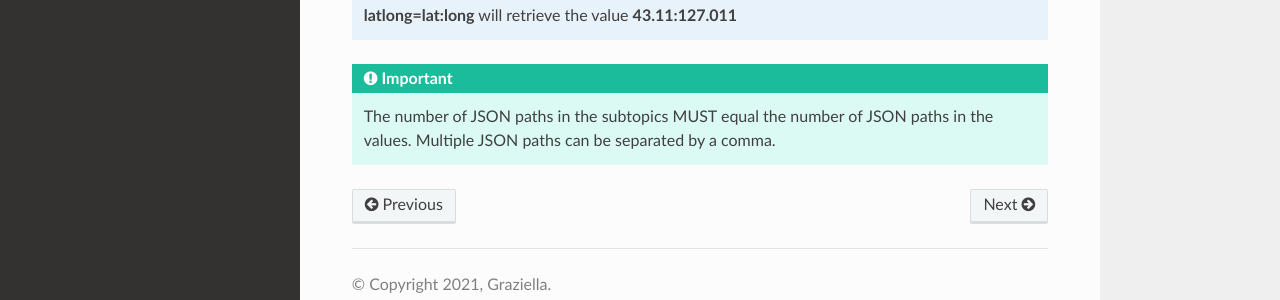
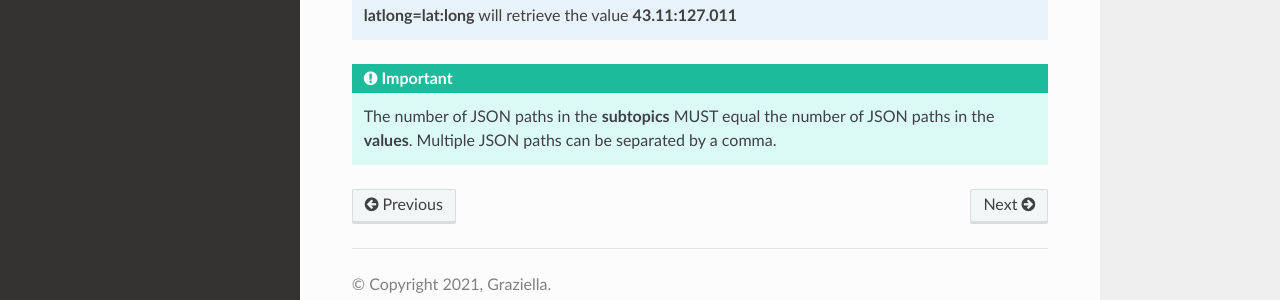
Before and after one commit to smaurice101/readthedocs, a Sphinx documentation site: the page built from docs/source/jsonprocessing.rst, in a window 1280 px wide and 900 px high, scrolled down 900 px. Shown: the part 546-846 px from the top of the window. Built offline with Sphinx 7.4.7 and the Read the Docs theme 2.0.0, drawn with Linux system fonts in a browser that asks for light colours.

```diff
--- a/docs/source/jsonprocessing.rst
+++ b/docs/source/jsonprocessing.rst
@@ -55,4 +55,4 @@ TML requires the following - as shown in the table below. We will go though an e
    **latlong=lat:long** will retrieve the value **43.11:127.011**
 
 .. important::
-   The number of JSON paths in the subtopics MUST equal the number of JSON paths in the values.  Multiple JSON paths can be separated by a comma.
+   The number of JSON paths in the **subtopics** MUST equal the number of JSON paths in the **values**.  Multiple JSON paths can be separated by a comma.
```
